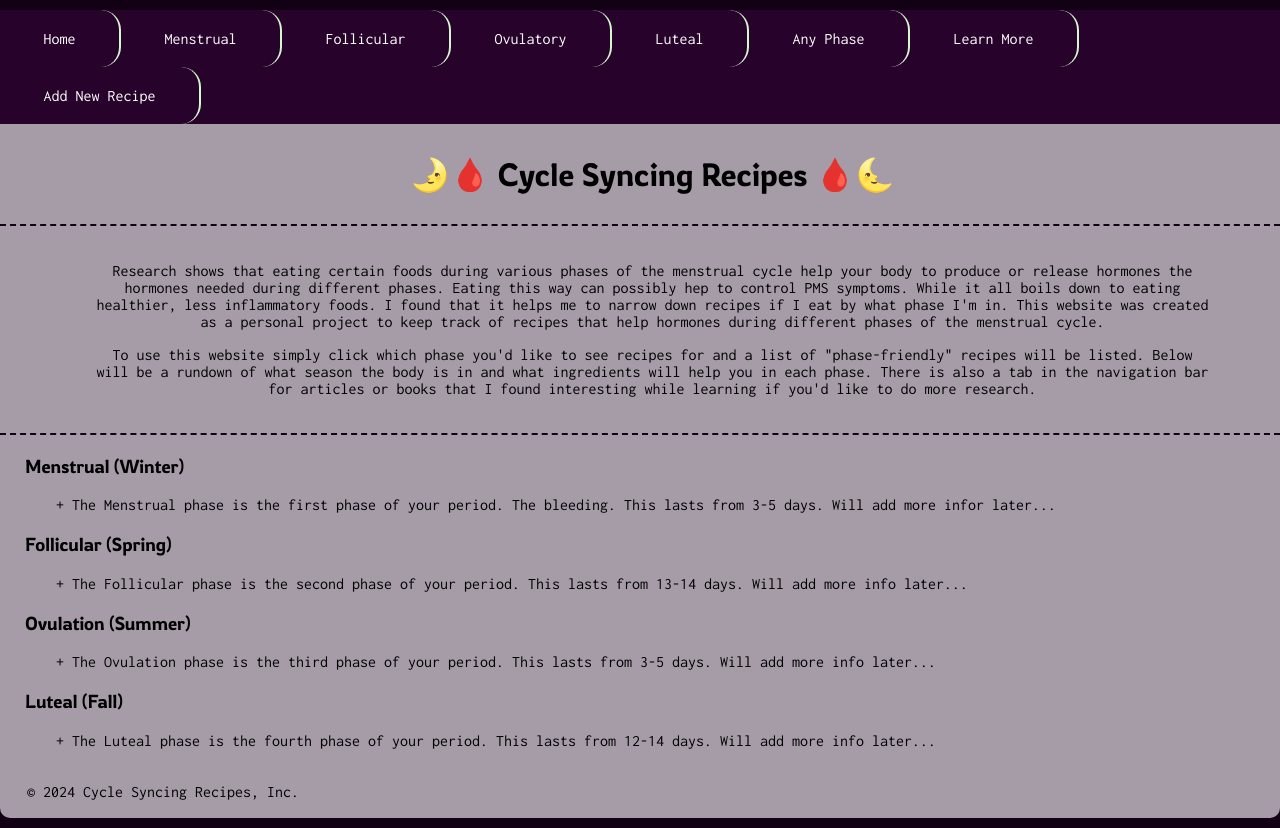
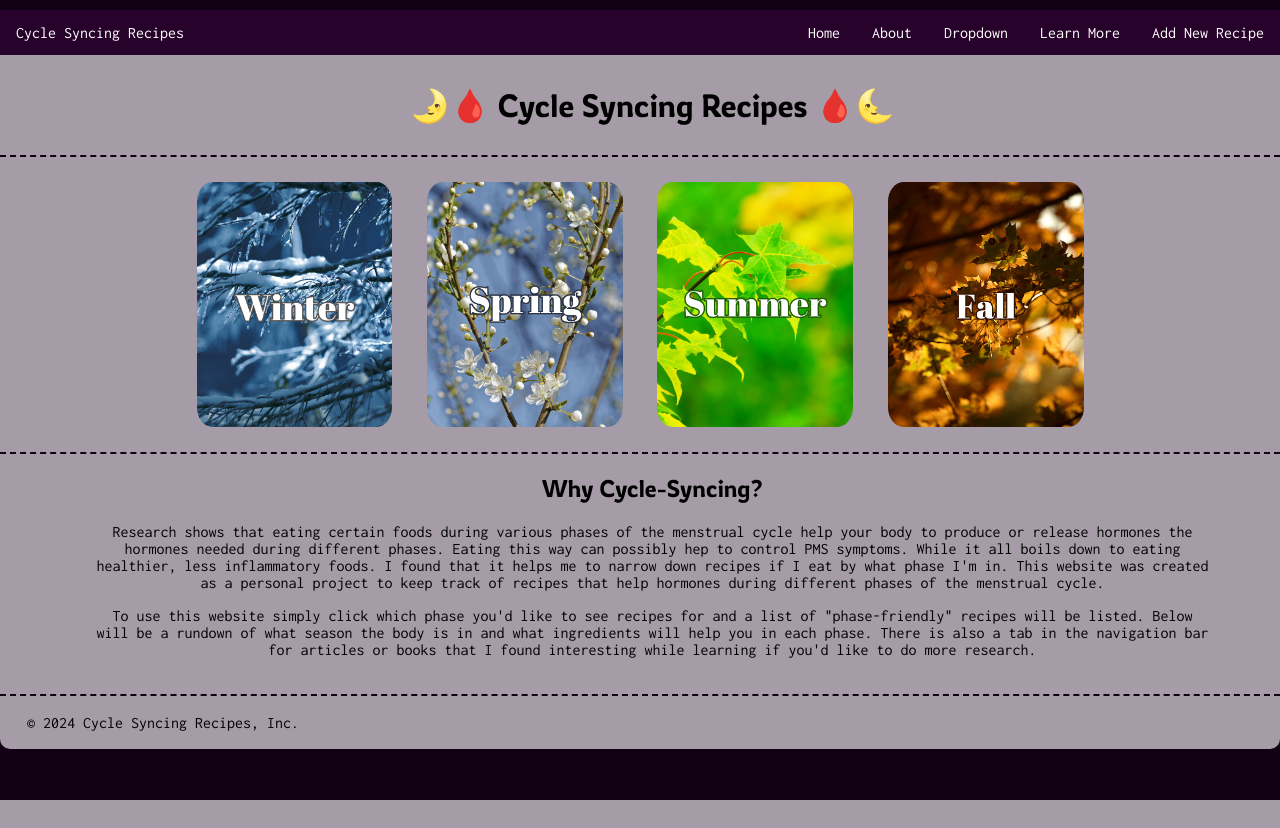
Before and after one commit to zjackson3163/Cycle-Syncing-Recipes, a PHP site: page / in a window 1280 px wide. After the commit the page ends 800 px from the top, so only its background shows below. Run offline with PHP 8.4, Linux system fonts and the light colour scheme; data comes from the database, SQL or seed files in the repository.

Commit message:
adding pictures

```diff
--- a/index.php
+++ b/index.php
@@ -4,25 +4,31 @@
         <h1 id = "main_head">&#x1F31B&#x1FA78 Cycle Syncing Recipes &#x1FA78&#x1F31C</h1>
 
         <div class="container">
-        <section class = "para">
-        <p>Research shows that eating certain foods during various phases of the menstrual cycle help your body to produce or release hormones the hormones needed during different phases. Eating this way can possibly hep to control PMS symptoms. While it all boils down to eating healthier, less inflammatory foods. I found that it helps me to narrow down recipes if I eat by what phase I'm in. This website was created as a personal project to keep track of recipes that help hormones during different phases of the menstrual cycle.</p>
 
-        <p>To use this website simply click which phase you'd like to see recipes for and a list of "phase-friendly" recipes will be listed. Below will be a rundown of what season the body is in and what ingredients will help you in each phase. There is also a tab in the navigation bar for articles or books that I found interesting while learning if you'd like to do more research.</p>
-        </section>
+            <section id="phase_pic_container">
+                <a class = "phase_links" href="recipe_list.php?phase_id=1">
+                    <img class = "phase_pics" src="images/Winter.png" alt="winter branches">
+                </a>
+                <a class = "phase_links" href="recipe_list.php?phase_id=2">
+                    <img class = "phase_pics" src="images/Spring.png" alt="spring branches">
+                </ahref>
+                <a class = "phase_links" href="recipe_list.php?phase_id=3">
+                    <img class = "phase_pics" src="images/Summer.png" alt="summer branches">
+                </a>
+                <a class = "phase_links" href="recipe_list.php?phase_id=4">
+                    <img class = "phase_pics" src="images/Fall.png" alt="fall branches">
+                </a>
+            </section>
 
+            <section class = "why">
 
-        <h3>Menstrual (Winter)</h3>
-        <pre>       + The Menstrual phase is the first phase of your period. The bleeding. This lasts from 3-5 days. Will add more infor later... </pre>
+                <h2>Why Cycle-Syncing?</h2>
 
-        <h3>Follicular (Spring)</h3>
-        <pre>       + The Follicular phase is the second phase of your period. This lasts from 13-14 days. Will add more info later...</pre>
+                <p>Research shows that eating certain foods during various phases of the menstrual cycle help your body to produce or release hormones the hormones needed during different phases. Eating this way can possibly hep to control PMS symptoms. While it all boils down to eating healthier, less inflammatory foods. I found that it helps me to narrow down recipes if I eat by what phase I'm in. This website was created as a personal project to keep track of recipes that help hormones during different phases of the menstrual cycle.</p>
 
-        <h3>Ovulation (Summer)</h3>
-        <pre>       + The Ovulation phase is the third phase of your period. This lasts from 3-5 days. Will add more info later...</pre>
-
-        <h3>Luteal (Fall)</h3>
-        <pre>       + The Luteal phase is the fourth phase of your period. This lasts from 12-14 days. Will add more info later...</pre>
-</div>
+                <p>To use this website simply click which phase you'd like to see recipes for and a list of "phase-friendly" recipes will be listed. Below will be a rundown of what season the body is in and what ingredients will help you in each phase. There is also a tab in the navigation bar for articles or books that I found interesting while learning if you'd like to do more research.</p>
+            </section>
+        </div>
     </body>
 
 <?php include 'view/footer.php'; ?>
--- a/main.css
+++ b/main.css
@@ -44,9 +44,9 @@ p, li, td, pre{
     font-size: 30px;
 }
 
-.para{
+.why{
     text-align: center;
-    padding: 20px 70px;
+    padding: 0px 70px 20px 70px;
     border-top: 2px dashed #120014;
     border-bottom: 2px dashed #120014;
     margin-top: 20px;
@@ -73,18 +73,17 @@ ul {
   }
 
   li.navbar{
-    float: left;
+    float: right;
   }
 
   li a.navbar{
-    float: left;
+    float: right;
     display: block;
     color: white;
     text-align: center;
-    padding: 20px 43.5px;
+    /*padding: 20px 43.5px;*/
     text-decoration: none;
-    border-right: 2px solid #d6f8cf;
-    border-radius: 20px;
+    /*border-right: 2px solid #d6f8cf;*/
   }
 
   li a.navbar:hover {
@@ -93,6 +92,29 @@ ul {
 
   li a.active {
     background-color: #ffffff;
+  }
+
+  #phase_pic_container{
+    display: flex;
+    justify-content: center;
+    border-top: 2px dashed #120014;
+
+  }
+
+  .phase_links{
+    display: flex;
+    padding:0%;
+    margin:0%;
+    justify-content: center;
+    width: 18%;
+    margin-top: 20px;
+  }
+
+  .phase_pics{
+    display: inline-block;
+    margin: 2% 1%;
+    border-radius: 8%;
+    width: 85%;
   }
 
 
@@ -113,6 +135,72 @@ ul {
     footer{
         padding: 2px;
     }
+
+    /* phases dropdown */
+    .phases {
+        overflow: hidden;
+        background-color: #a59ca7;
+        font-family: Arial;
+    }
+
+  /* Links inside the navbar */
+  .navbar a {
+    float: left;
+    font-size: 16px;
+    color: white;
+    text-align: center;
+    padding: 14px 16px;
+    text-decoration: none;
+  }
+
+  /* The dropdown container */
+  .dropdown {
+    float: right;
+    overflow: hidden;
+  }
+
+  /* Dropdown button */
+  .dropdown .dropbtn {
+    font-size: 16px;
+    border: none;
+    outline: none;
+    color: white;
+    padding: 14px 16px;
+    background-color: inherit;
+    font-family: inherit; /* Important for vertical align on mobile phones */
+    margin: 0; /* Important for vertical align on mobile phones */
+  }
+
+
+  /* Dropdown content (hidden by default) */
+  .dropdown-content {
+    display: none;
+    position: absolute;
+    background-color: #f9f9f9;
+    min-width: 160px;
+    box-shadow: 0px 8px 16px 0px rgba(0,0,0,0.2);
+    z-index: 1;
+  }
+
+  /* Links inside the dropdown */
+  .dropdown-content a {
+    float: none;
+    color: #120014;
+    padding: 12px 16px;
+    text-decoration: none;
+    display: block;
+    text-align: center;
+  }
+
+  /* Add a grey background color to dropdown links on hover */
+  .dropdown-content a:hover {
+    background-color: #ddd;
+  }
+
+  /* Show the dropdown menu on hover */
+  .dropdown:hover .dropdown-content {
+    display: block;
+  }
 
    /* body {
       font-family: Arial, sans-serif;
--- a/model/get_phase.php
+++ b/model/get_phase.php
@@ -43,5 +43,6 @@ class PhaseDB {
             return null;
         }
     }
+
 }
 ?>
--- a/view/navbar.php
+++ b/view/navbar.php
@@ -2,16 +2,25 @@
 <!-- make navigation bar to have phases, add new recipe, add new food type, etc !-->
 <nav class = "navbar">
     <ul class = "navbar">
+        <!--<li><img src="" alt="">(Pic)</li>!-->
+        <li><a class = "title" href="index.php">Cycle Syncing Recipes</a></li>
+        <li><a class = "navbar" href="add_new_recipe.php">Add New Recipe</a></li>
+        <li><a class = "navbar" href="research.php">Learn More</a></li>
+        <li>
+            <div class="dropdown">
+                <button class="dropbtn">Dropdown
+                    <i class="fa fa-caret-down"></i>
+                </button>
+                <div class="dropdown-content">
+                    <?php foreach ($phases as $phase) : ?>
+                        <a class = "phases" href="recipe_list.php?phase_id=<?php echo $phase->getID(); ?>">
+                            <?php echo $phase->getName(); ?>
+                        </a>
+                    <?php endforeach; ?>
+                </div>
+            </div>
+        </li>
+        <li><a class = "navbar" href="research.php">About</a></li>
         <li><a class = "navbar" href="/GitHub/Cycle-Syncing-Recipes/index.php">Home</a></li>
-        <li class = "navbar" >
-            <?php foreach ($phases as $phase) : ?>
-            <li><a class = "navbar" href="recipe_list.php?phase_id=<?php echo $phase->getID(); ?>">
-                    <?php echo $phase->getName(); ?>
-                </a>
-            </li>
-            <?php endforeach; ?>
-        </li>
-        <li><a class = "navbar" href="research.php">Learn More</a></li>
-        <li><a class = "navbar" href="add_new_recipe.php">Add New Recipe</a></li>
     </ul>
     </nav>
```
Also changed, not shown: research.php (+12 -0 lines), images/Winter.png (renamed from images/Menstrual.png).
